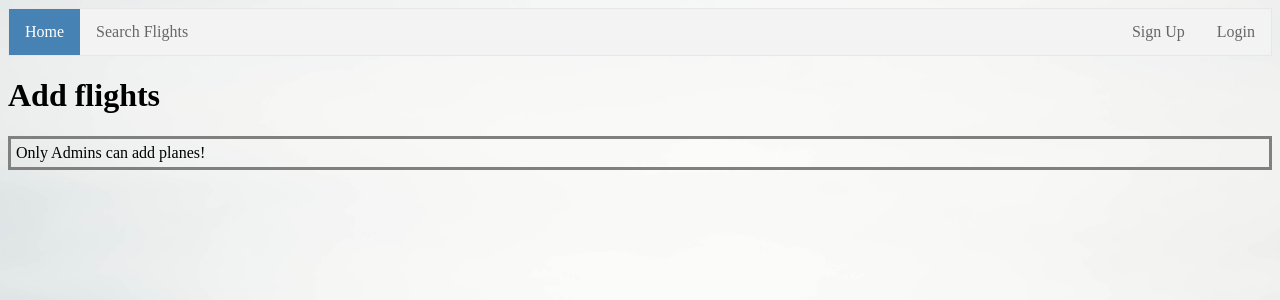
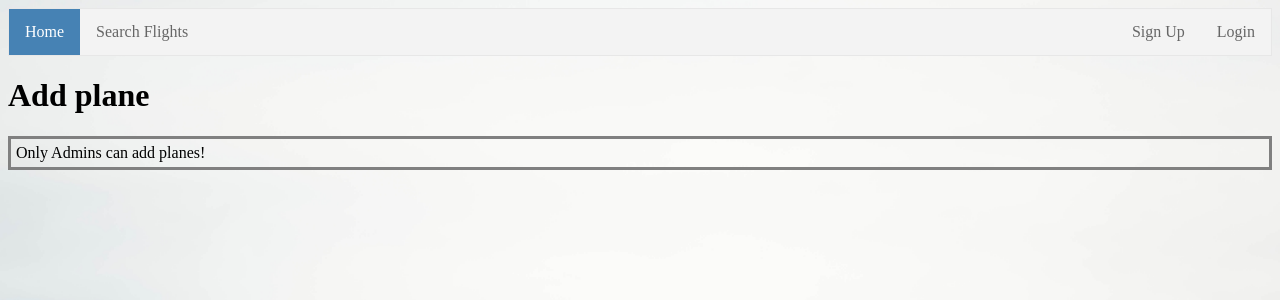
Before and after one commit to cktamucalgary/CPSC471-AirlineReservation, a PHP site: page /addplane.php in a window 1280 px wide. Shown: the top 300 px of the page. Run offline with PHP 8.4, Linux system fonts and the light colour scheme.

Commit message:
Fix titles

```diff
--- a/addairport.php
+++ b/addairport.php
@@ -2,10 +2,10 @@
 <!DOCTYPE html>
 <html>
 <head>
-  <title>Add Flights</title>
+  <title>Add Airport</title>
   <link rel="stylesheet" type="text/css" href="css/styles.css">
 </head>
-<h1>Add flights</h1>
+<h1>Add airport</h1>
 <div class="boxDiv">
 <?php
 if(!isset($_SESSION))
--- a/addplane.php
+++ b/addplane.php
@@ -2,10 +2,10 @@
 <!DOCTYPE html>
 <html>
 <head>
-  <title>Add Flights</title>
+  <title>Add Plane</title>
   <link rel="stylesheet" type="text/css" href="css/styles.css">
 </head>
-<h1>Add flights</h1>
+<h1>Add plane</h1>
 <div class="boxDiv">
 <?php
 if(!isset($_SESSION))
```
